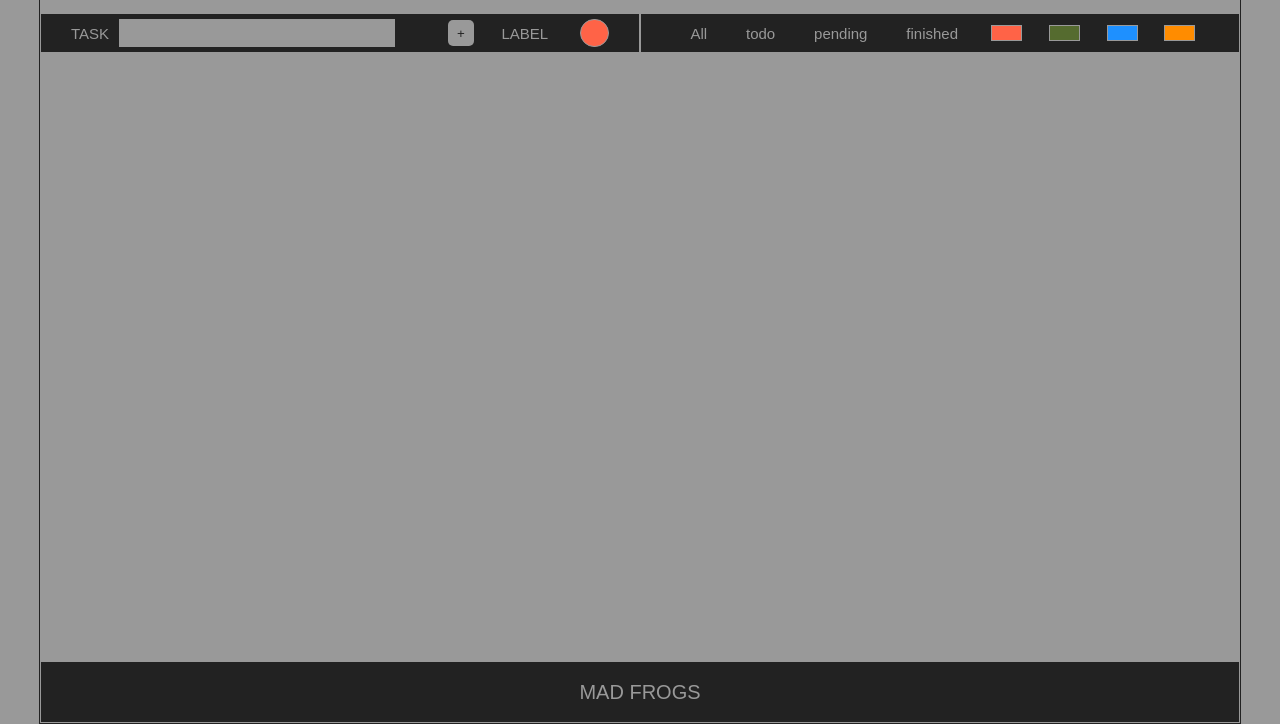
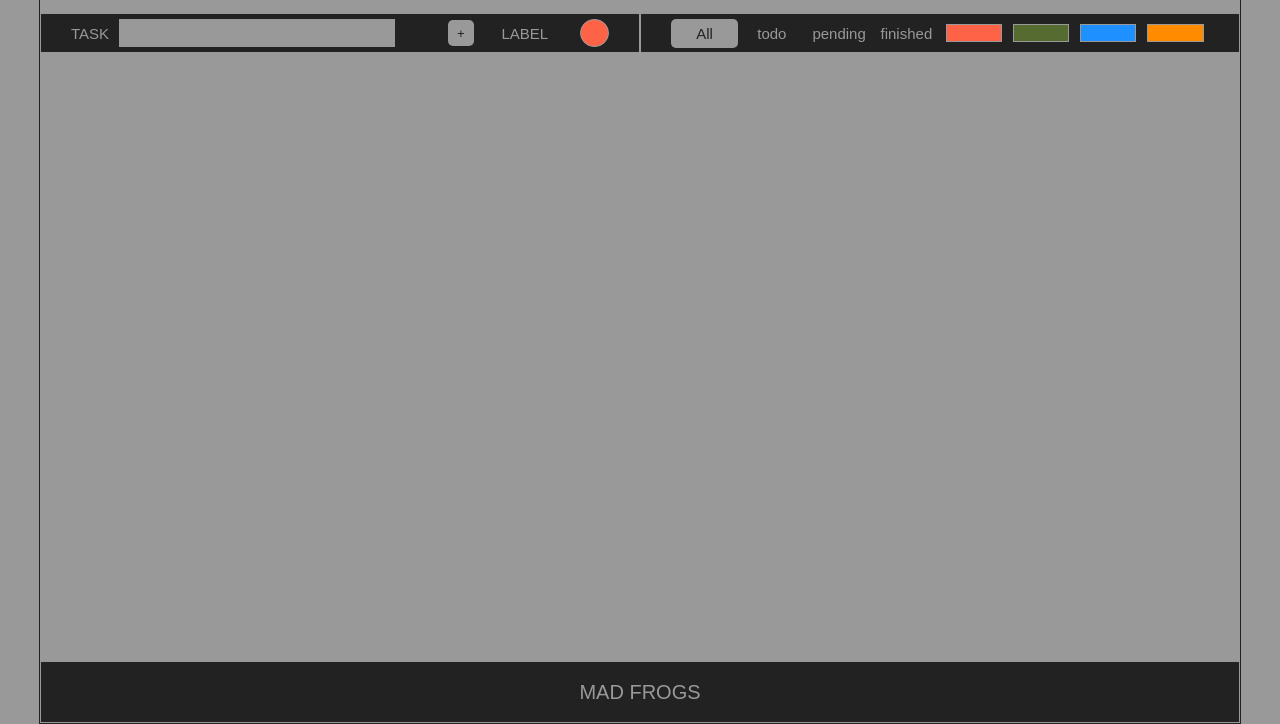
Before and after one commit to mehrdadazizkhani/todo-list, a plain HTML site: page index.html in a window 1280 px wide. Shown: the part 78-802 px from the top of the page. Drawn offline with Linux system fonts and the light colour scheme.

Commit message:
fillters section improved

```diff
--- a/index.html
+++ b/index.html
@@ -36,14 +36,30 @@
                     </div>
                 </div>
                 <div class="filters">
-                    <div class="All filter-btn">All</div>
-                    <div class="todo filter-btn">todo</div>
-                    <div class="pending filter-btn">pending</div>
-                    <div class="finished filter-btn">finished</div>
-                    <div class="tomato filter-color filter-btn"></div>
-                    <div class="darkolivegreen filter-color filter-btn"></div>
-                    <div class="dodgerblue filter-color filter-btn"></div>
-                    <div class="darkorange filter-color filter-btn"></div>
+                    <div class="filter-btn selected">
+                        <div class="All ">All</div>
+                    </div>
+                    <div class="filter-btn">
+                        <div class="todo ">todo</div>
+                    </div>
+                    <div class="filter-btn">
+                        <div class="pending">pending</div>
+                    </div>
+                    <div class="filter-btn">
+                        <div class="finished">finished</div>
+                    </div>
+                    <div class="filter-btn">
+                        <div class="tomato filter-color"></div>
+                    </div>
+                    <div class="filter-btn">
+                        <div class="darkolivegreen filter-color"></div>
+                    </div>
+                    <div class="filter-btn">
+                        <div class="dodgerblue filter-color"></div>
+                    </div>
+                    <div class="filter-btn">
+                        <div class="darkorange filter-color"></div>
+                    </div>
                 </div>
             </section>
             <section class="cards-section">
--- a/script.js
+++ b/script.js
@@ -5,9 +5,11 @@ const input = document.querySelector('.input > input')
 const cards = document.querySelector('.cards-section')
 const colors = document.querySelector('.colors')
 const selectColors = document.querySelector('.colors-select')
+const filterBtn = document.querySelectorAll('.filter-btn > div')
 
 let isDarkMode = false
 let selectedColor = "tomato-label"
+let condition = "All"
 
 selectColors.classList.add("hide")
 
@@ -16,6 +18,9 @@ if (window.matchMedia && window.matchMedia('(prefers-color-scheme: dark)').match
     switchColors()
 }
 
+filterBtn.forEach(element => {
+    element.addEventListener("click", filterBtnHandler)
+})
 
 function addGlobalEventListener (type, selector, callback) {
     document.addEventListener(type, event => {
@@ -32,7 +37,6 @@ addGlobalEventListener("click", ".add-btn", addHandler)
 addGlobalEventListener("click", ".remove-btn", removeHandler)
 addGlobalEventListener("click", ".status", statusHandler)
 addGlobalEventListener("click", ".colors", colorHandler)
-addGlobalEventListener("click", ".filter-btn", filterHandler)
 
 function toggleHandler() {
     isDarkMode = !isDarkMode
@@ -61,6 +65,7 @@ function statusHandler (event) {
         event.target.textContent = "finished"
         event.target.style.backgroundColor = "tomato"
     }
+    filterHandler()
 }
 
 function removeHandler (event) {
@@ -89,23 +94,34 @@ function addHandler () {
     `
     cards.appendChild(card)
     input.value = ""}
+
+    filterHandler()
 }
 
 function colorHandler () {
     selectColors.classList.remove("hide")
 }
 
-function filterHandler (event) {
+function filterBtnHandler (event) {
+    filterBtn.forEach(element => {
+        element.parentElement.classList.remove("selected")
+        event.target.parentElement.classList.add("selected")
+    })
+
+    condition = event.target.classList[0]
+
+    if (condition == "todo") {
+        condition = "to do"
+    } else if (condition != "pending" && condition != "finished" && condition != "All") {
+        condition += "-label"
+    }
+
+    filterHandler()
+}
+
+function filterHandler () {
     const card = Array.prototype.slice.call(document.querySelectorAll(".card"))
     card.forEach(element => {
-
-        let condition = event.target.classList[0]
-        if (condition == "todo") {
-            condition = "to do"
-        } else if (condition != "pending" && condition != "finished" && condition != "All") {
-            condition += "-label"
-        }
-
         if (condition != "All") {
             if (element.children[1].children[0].textContent == condition || element.classList[1] == condition) {
                 element.classList.remove("hide")
--- a/style.css
+++ b/style.css
@@ -185,15 +185,30 @@ h1 {
 }
 
 .filter-btn {
+    display: flex;
+    justify-content: center;
+    align-items: center;
+    width: 12.5%;
+    height: 50%;
     padding: 5px;
-    border: 1px solid var(--secondary-color);
     cursor: pointer;
 }
 
-.filter-color {
-    height: 10%;
-    aspect-ratio: 5/1;
+.filter-btn > div {
+    height: calc(100% - 3px);
+    width: calc(100% - 3px);
+    text-align: center;
+    border: none;
+}
+
+.filter-btn > .filter-color {
     border: 1px solid var(--primary-color);
+}
+
+.selected {
+    background-color: var(--primary-color);
+    color: var(--secondary-color);
+    border-radius: 5px;
 }
 
 .tomato {
```
